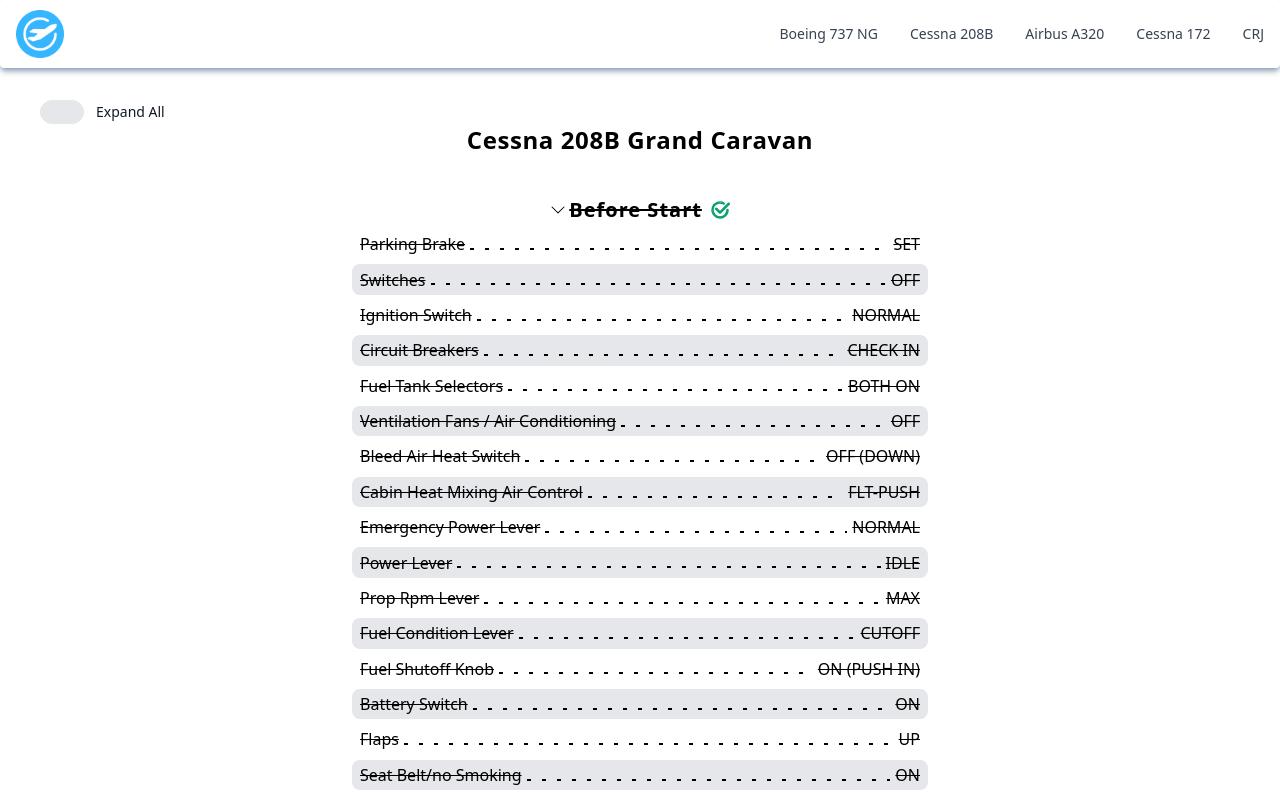
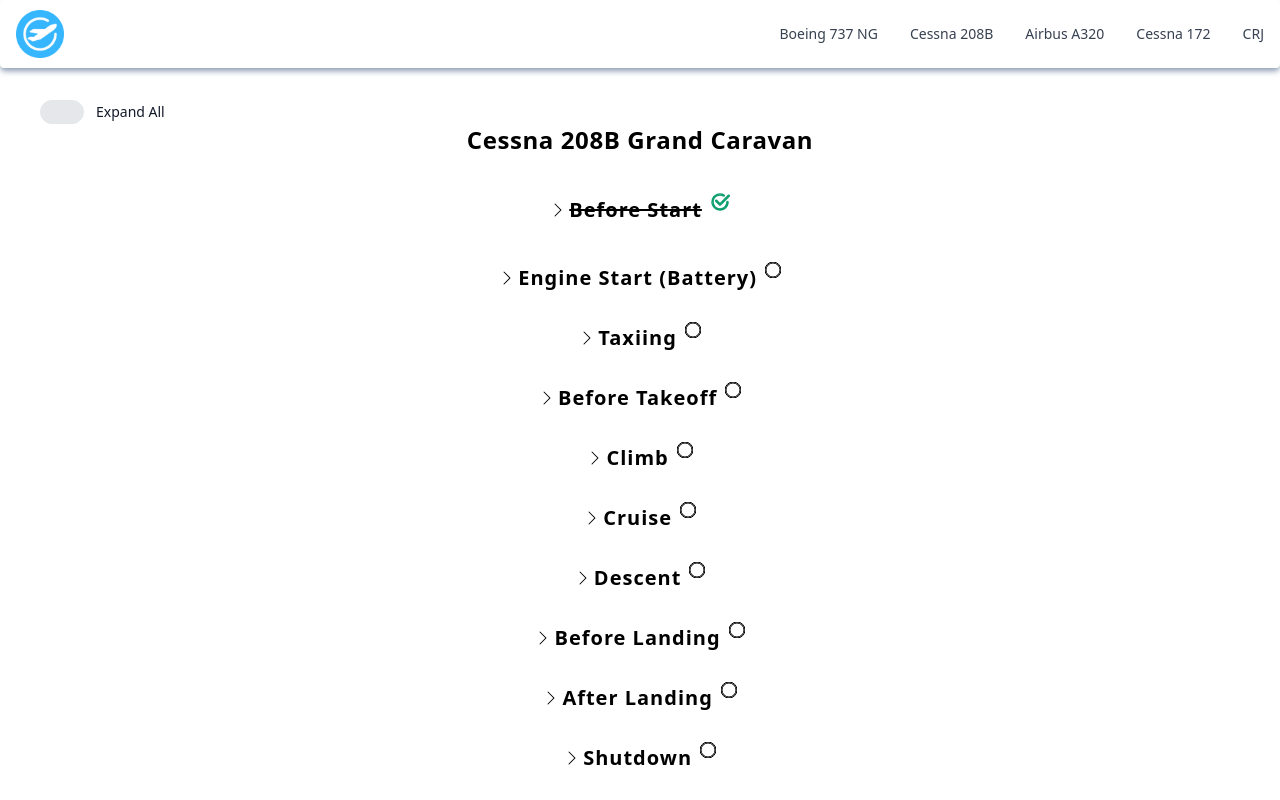
Before and after one commit to DaganCardinal/fschecklist, a React (Vite) app: page /fschecklist/208 in a window 1280 px wide. Both pictures are taken after a click on the button 715 px from the left and 206 px from the top of the page. Shown: the top 800 px of the page. Built offline with nearby package versions, Linux system fonts and the light colour scheme.

Commit message:
Added quick-check for all items in sections

```diff
--- a/src/components/ListSection.tsx
+++ b/src/components/ListSection.tsx
@@ -26,15 +26,29 @@
   };
 
   const checkAllItems = () => {
+    if (allChecked) {
+      setCheckedItems(items.map(() => false));
+      return;
+    }
     setCheckedItems(items.map(() => true));
   };
 
+  // Handle expansion of all sections
   useEffect(() => {
     setIsExpanded(allExpanded ?? false);
   }, [allExpanded]);
 
   const checkedCount = checkedItems.filter((item) => item).length;
   const allChecked = checkedCount === items.length;
+
+  // Handle checking or unchecking of all items
+  useEffect(() => {
+    if (allChecked) {
+      setCheckedItems(items.map(() => true));
+      return;
+    }
+    setCheckedItems(items.map(() => false));
+  }, [allChecked]);
 
   return (
     <div className="my-6">
@@ -61,12 +75,13 @@
             />
           </svg>
           {toTitleCase(title)}
+        </button>
         {!allChecked && (
           <button id="checkAll" onClick={checkAllItems}>
             <svg
               xmlns="http://www.w3.org/2000/svg"
               fill="currentColor"
-                className="my-auto ms-2 fill-green-500 w-5 h-5 stroke-green-500"
+              className="my-auto ms-2 fill-black w-4 h-4 stroke-black"
               viewBox="0 0 16 16"
             >
               <path
@@ -78,6 +93,7 @@
           </button>
         )}
         {allChecked && (
+          <button id="uncheckAll" onClick={checkAllItems}>
             <svg
               xmlns="http://www.w3.org/2000/svg"
               fill="currentColor"
@@ -95,8 +111,8 @@
                 stroke-width="1"
               />
             </svg>
+          </button>
         )}
-        </button>
       </div>
       {isExpanded && (
         <div className="mx-8">
```
Lines whose indentation alone changed are shown as unchanged.
